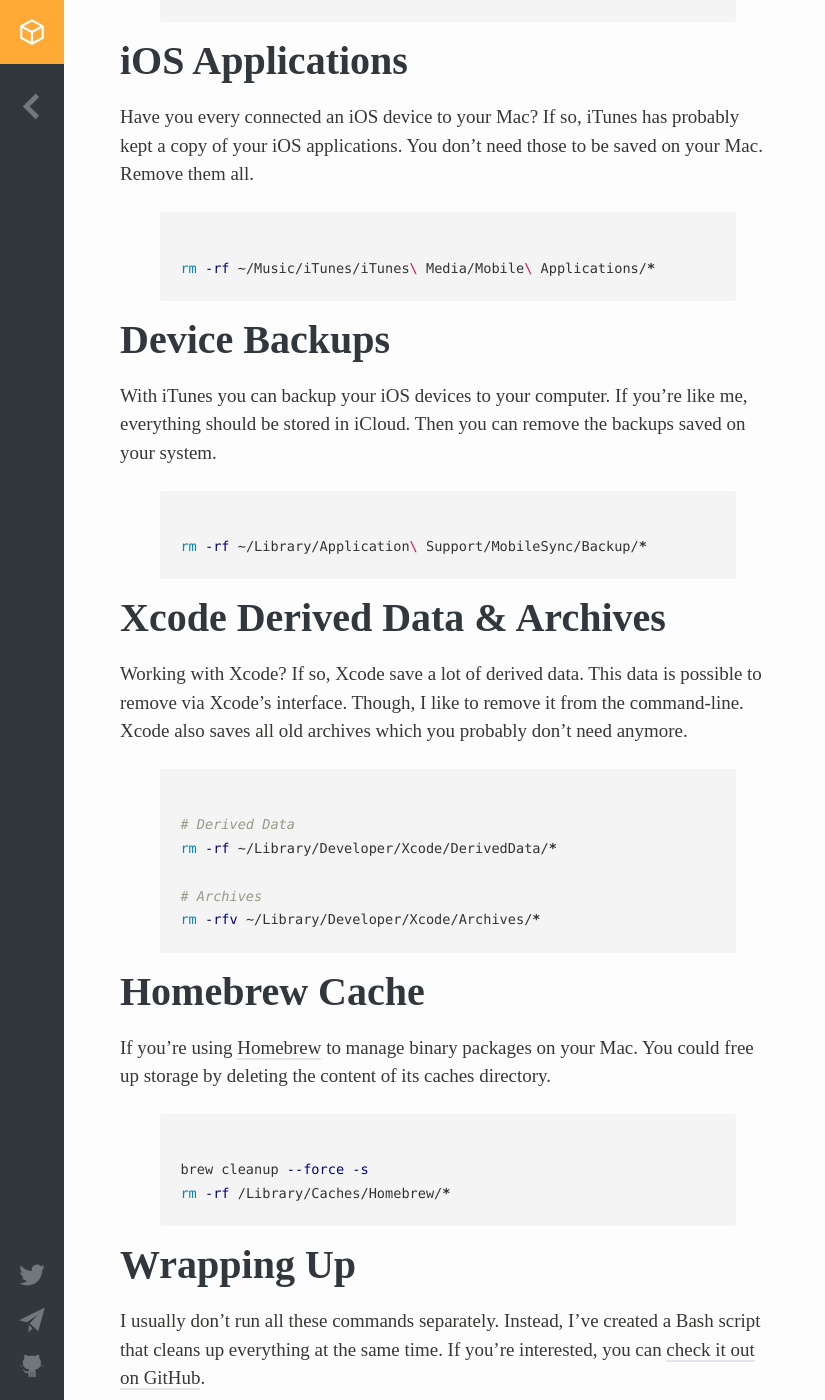
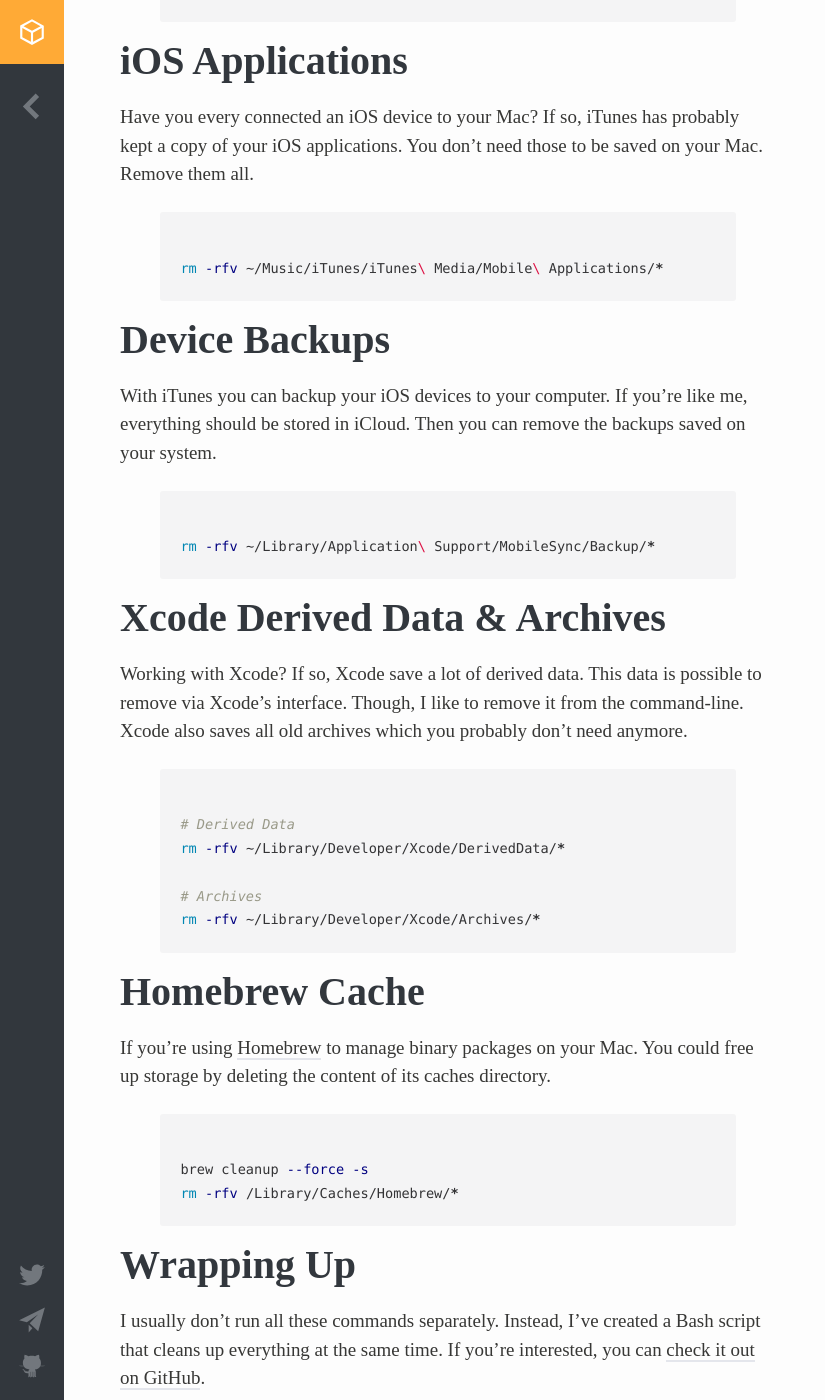
Before and after one commit to mikaelmattsson/mikaelmattsson.github.io, a Jekyll site: the page built from _posts/2015-04-12-clean-my-mac.md, in a window 1280 px wide and 1400 px high, scrolled down 1044 px. Shown: the whole window, without its empty margins (0-825 px from the left). Built offline with Jekyll 4.4.1, drawn with Linux system fonts in a browser that asks for light colours; comment, search, counter and statistics services are not loaded.

Commit message:
Use verbose deletion

```diff
--- a/_posts/2015-04-12-clean-my-mac.md
+++ b/_posts/2015-04-12-clean-my-mac.md
@@ -28,20 +28,20 @@
 ## iOS Applications
 Have you every connected an iOS device to your Mac? If so, iTunes has probably kept a copy of your iOS applications. You don't need those to be saved on your Mac. Remove them all.
 {% highlight bash %}
-rm -rf ~/Music/iTunes/iTunes\ Media/Mobile\ Applications/*
+rm -rfv ~/Music/iTunes/iTunes\ Media/Mobile\ Applications/*
 {% endhighlight %}
 
 ## Device Backups
 With iTunes you can backup your iOS devices to your computer. If you're like me, everything should be stored in iCloud. Then you can remove the backups saved on your system.
 {% highlight bash %}
-rm -rf ~/Library/Application\ Support/MobileSync/Backup/*
+rm -rfv ~/Library/Application\ Support/MobileSync/Backup/*
 {% endhighlight %}
 
 ## Xcode Derived Data & Archives
 Working with Xcode? If so, Xcode save a lot of derived data. This data is possible to remove via Xcode's interface. Though, I like to remove it from the command-line. Xcode also saves all old archives which you probably don't need anymore.
 {% highlight bash %}
 # Derived Data
-rm -rf ~/Library/Developer/Xcode/DerivedData/*
+rm -rfv ~/Library/Developer/Xcode/DerivedData/*
 
 # Archives
 rm -rfv ~/Library/Developer/Xcode/Archives/*
@@ -51,7 +51,7 @@
 If you're using [Homebrew](http://brew.sh/) to manage binary packages on your Mac. You could free up storage by deleting the content of its caches directory.
 {% highlight bash %}
 brew cleanup --force -s
-rm -rf /Library/Caches/Homebrew/*
+rm -rfv /Library/Caches/Homebrew/*
 {% endhighlight %}
 
 ## Wrapping Up
```
